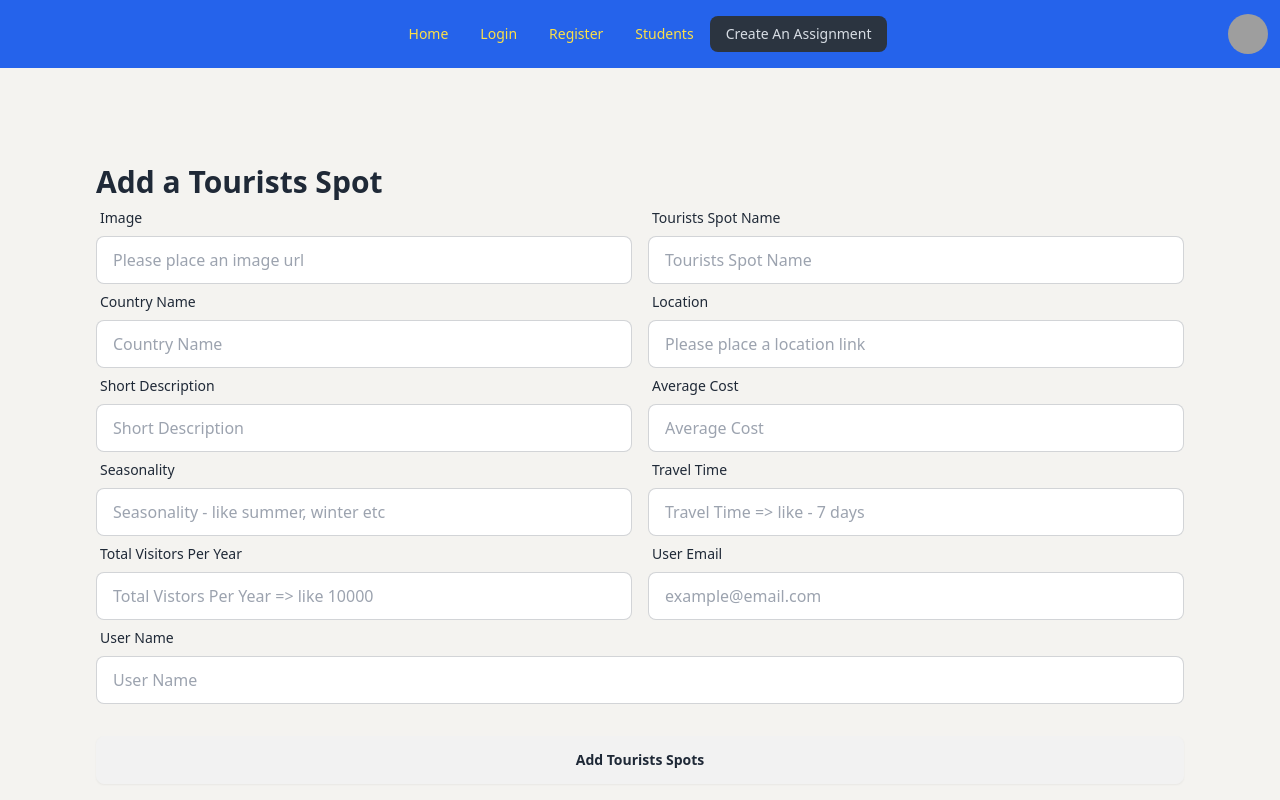
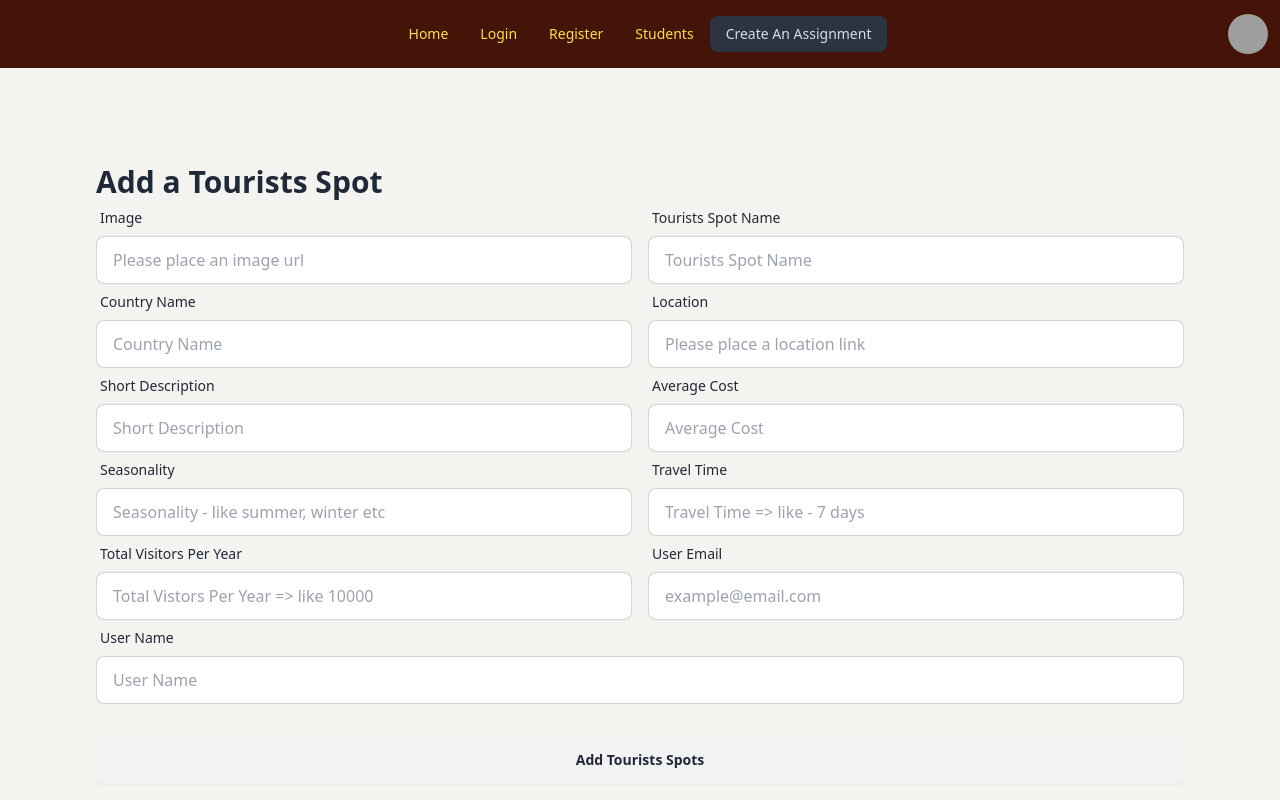
Before and after one commit to Mohammed-Saiful-Islam/b9a11-client-side-Mohammed-Saiful-Islam, a React (Vite) app: page /addCoffee in a window 1280 px wide. Shown: the top 800 px of the page. Built offline with nearby package versions, Linux system fonts and the light colour scheme; grey boxes are pictures that could not be loaded.

Commit message:
navbar backgroung color changed

```diff
--- a/src/components/Navbar.jsx
+++ b/src/components/Navbar.jsx
@@ -29,7 +29,7 @@ const Navbar = () => {
 
 
     return (
-        <div className="navbar bg-blue-600 text-yellow-300">
+        <div className="navbar bg-orange-950 text-yellow-300">
 
             <div className="navbar-start">
 
```
